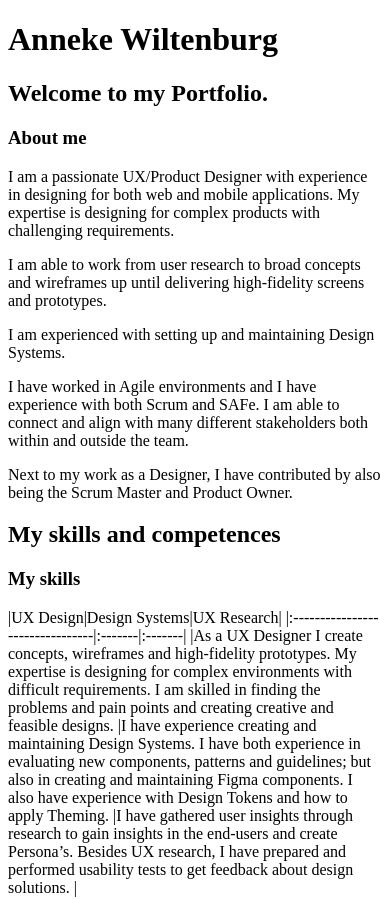
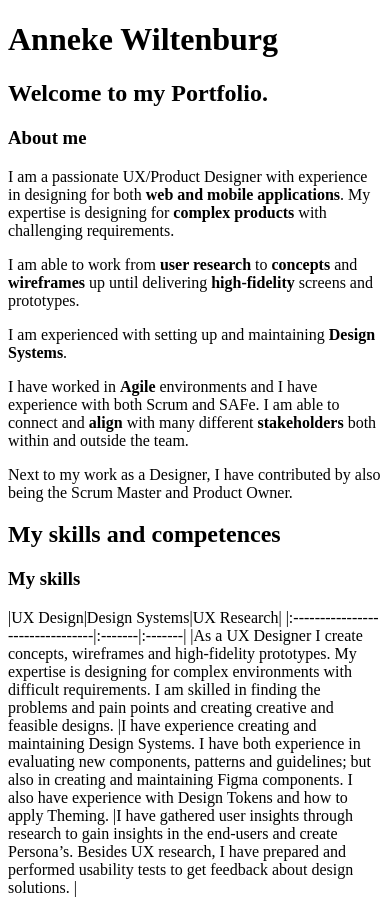
Before and after one commit to alatella87/fluffy-system, a Next.js app: page / in a window 390 px wide. Shown: the top 899 px of the page. Built offline with nearby package versions, Linux system fonts and the light colour scheme.

Commit message:
Updates on Mobile page with new images

```diff
--- a/pages/Work/zorg.mdx
+++ b/pages/Work/zorg.mdx
@@ -19,7 +19,7 @@ I was the Product and UX Designer and therefore responsible for the following:
 - Cared for the consistency and quality of the application
 
 The complexity of this project was that there was a tight deadline given by law & regulation and that a lot of work had to be distributed among many different teams. On top of that, there were dependencies to a legacy system and to clients with a differently configured set-up of our software.
-Creating and sharing a shared understanding with and among many teams next to defining a clear MVP was crucial in this project to make the deadline.
+Creating a shared understanding with and among many teams next to defining a clear MVP was crucial in this project to make the deadline.
 
 ## Research
 I led the user research for this project that eventually lead to the creation of persona’s and customer journeys. For the user research we interviewed ten different end-users spread out over 5 different healthcare institutions who were all using our software.
--- a/pages/index.mdx
+++ b/pages/index.mdx
@@ -3,16 +3,16 @@
 ## Welcome to my Portfolio.
 
 ### About me
-I am a passionate UX/Product Designer with experience in designing for both web and mobile applications. My expertise
- is designing for complex products with challenging requirements.
+I am a passionate UX/Product Designer with experience in designing for both **web and mobile applications**. My expertise
+ is designing for **complex products** with challenging requirements.
 
- I am able to work from user research to broad concepts and wireframes up until delivering high-fidelity screens and
+ I am able to work from **user research** to **concepts** and **wireframes** up until delivering **high-fidelity** screens and
  prototypes.
 
- I am experienced with setting up and maintaining Design Systems.
+ I am experienced with setting up and maintaining **Design Systems**.
 
- I have worked in Agile environments and I have experience with both Scrum and SAFe. I am able to connect and align
- with many different stakeholders both within and outside the team.
+ I have worked in **Agile** environments and I have experience with both Scrum and SAFe. I am able to connect and **align**
+ with many different **stakeholders** both within and outside the team.
 
  Next to my work as a Designer, I have contributed by also being the Scrum Master and Product Owner.
 
```
Also changed, not shown: pages/Work/mobile.mdx (+4 -4 lines), pages/Work/Payment.png, pages/Work/Search.png.
